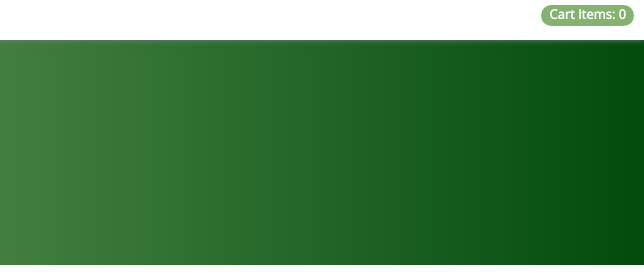
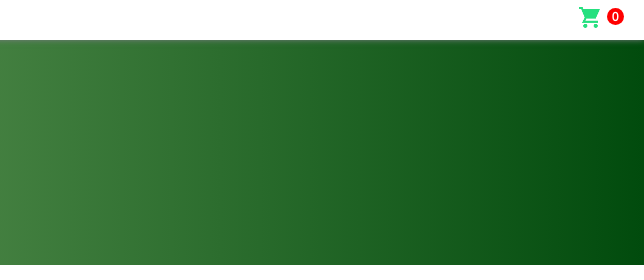
Before and after one commit to honeyonsys/grocerycart.co.in, a plain HTML site: page index.html in a window 1280 px wide. Shown: the top 280 px of the page, 636-1280 px from the left. Drawn offline with nearby package versions, Linux system fonts and the light colour scheme.

Commit message:
changed shopping cart icon

```diff
--- a/assets/style.css
+++ b/assets/style.css
@@ -22,18 +22,31 @@ p{ font-size:1em;}
   height: auto;
 }
 .cart{
-  width: auto;
+  width: 50px;
   height:20px;
   float: right;
   padding:0 8px 1px 8px;
   margin-top:5px;
   margin-right: 10px;
-  background-color: #83B271;
   color:#ffffff;
   border-radius: 12px;
   text-align: center;
   font-size:13px;
   font-weight: bold;
+}
+.cart img {
+  width:25px;
+  height:25px;
+}
+.cart span {
+  width:20px;
+  height:20px;
+  padding:0 5px;
+  background-color: red;
+  color:#ffffff;
+  border-radius:20px;
+  font-size:12px;
+
 }
 #nav-container {
   position: fixed;
--- a/navigation.html
+++ b/navigation.html
@@ -18,4 +18,4 @@
 </div>
 
 <a href="index.html"><div class="logo"><img src="assets/logo.png" /> </div></a>
-<a href="cart.html"><div class="cart"> Cart Items: <span id="cartCount">0</span> </div></a>
+<a href="cart.html"><div class="cart"><img src="assets/shopping-cart.png" /> <span id="cartCount">0</span> </div></a>
```
Also changed, not shown: assets/shopping-cart.png (added).
